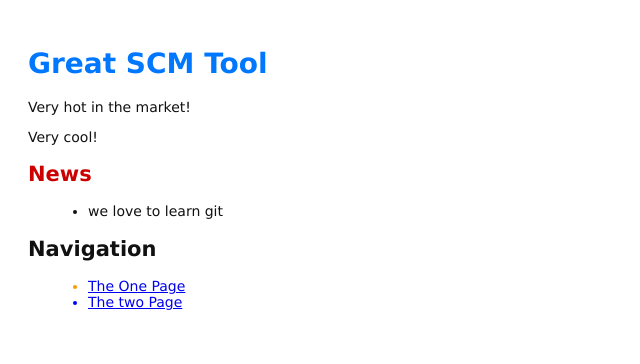
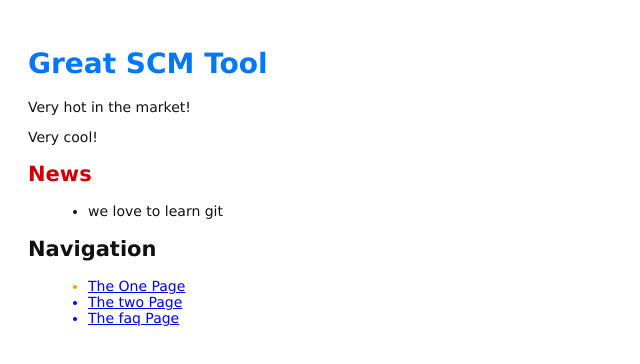
Before and after one commit to premraj1/central-repo, a plain HTML site: page index.html in a window 1280 px wide. Shown: the whole page, without its empty margins (0-640 px from the left). Drawn offline with Linux system fonts and the light colour scheme.

Commit message:
added a link for faq

```diff
--- a/index.html
+++ b/index.html
@@ -22,6 +22,9 @@
   <li style="color: #00F">
     <a href="two.html">The two Page</a>
   </li>
+  <li style="color: #00F">
+    <a href="faq.html">The faq Page</a>
+  </li>
 </ul>
 
 </body>
```
